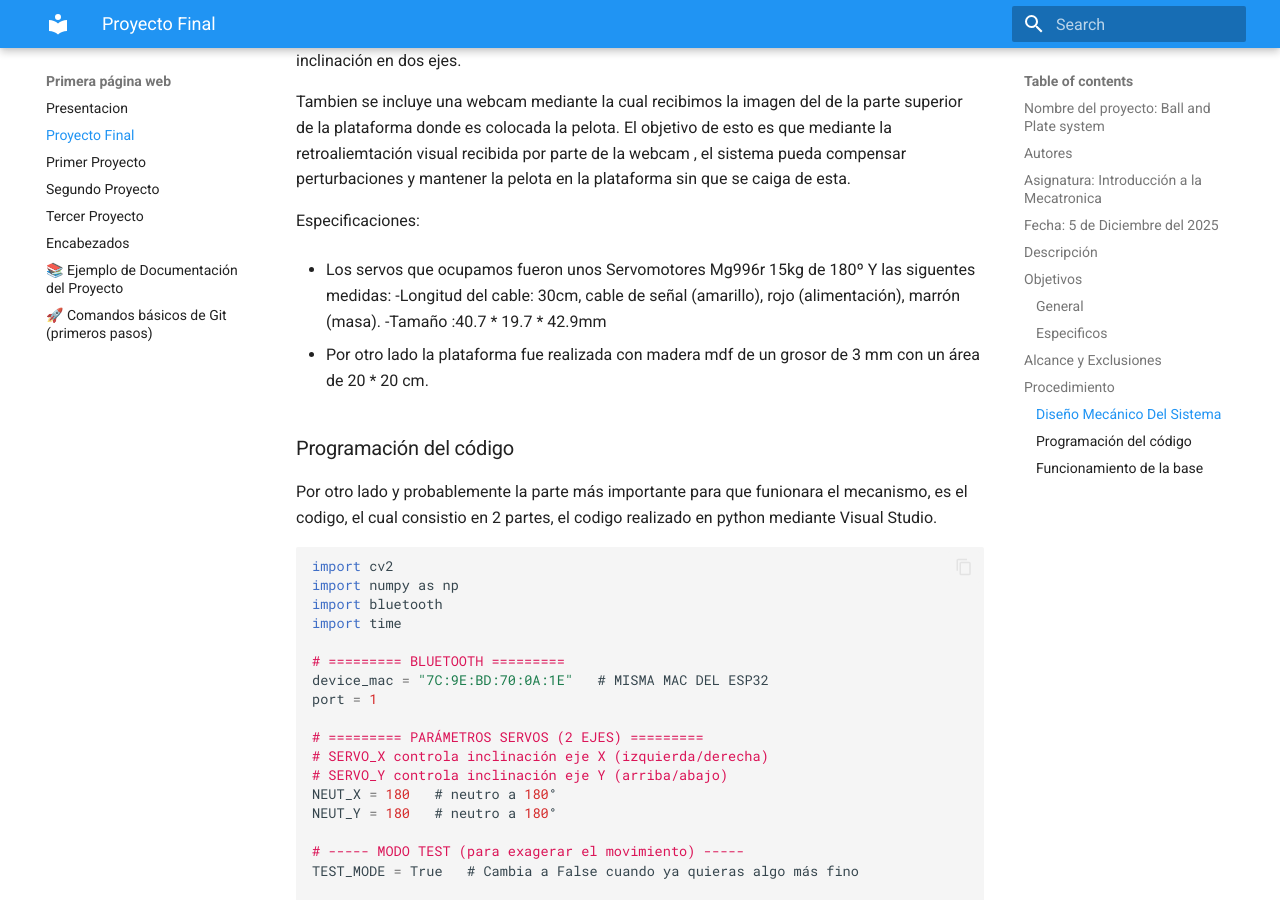
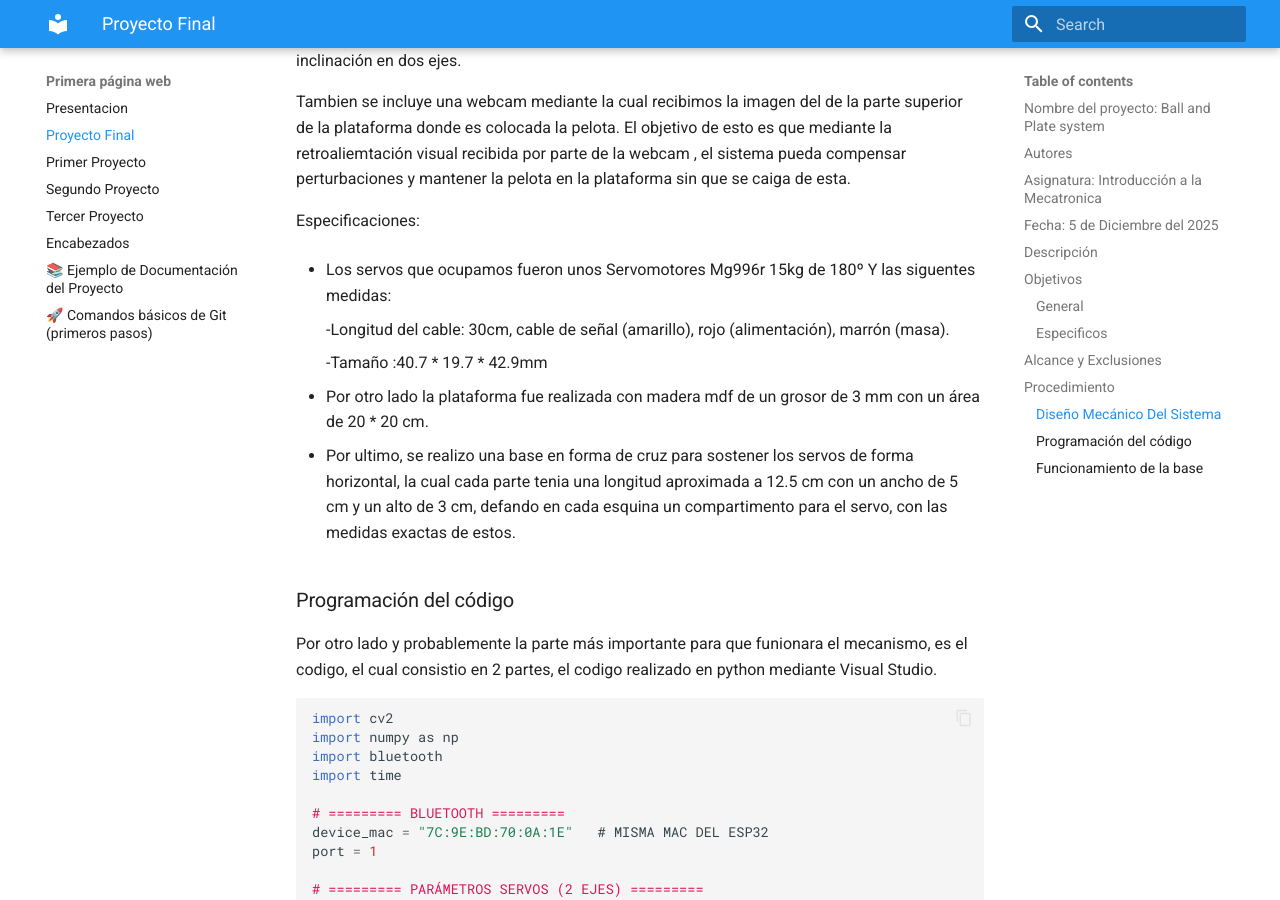
Before and after one commit to Rodrigo-ZC/ZC-ARCHS, an MkDocs documentation site: the page built from docs/Ball_and_plade_system.md, in a window 1280 px wide and 900 px high, scrolled down 1931 px. Built offline with MkDocs 1.6.1 and Material for MkDocs 9.7.7, drawn with Linux system fonts in a browser that asks for light colours.

Commit message:
Update Ball_and_plade_system.md

```diff
--- a/docs/Ball_and_plade_system.md
+++ b/docs/Ball_and_plade_system.md
@@ -63,10 +63,14 @@ Especificaciones:
 
 - Los servos que ocupamos fueron unos Servomotores Mg996r 15kg de 180º
    Y las siguentes medidas:
+
       -Longitud del cable: 30cm, cable de señal (amarillo), rojo (alimentación), marrón (masa).
+
       -Tamaño :40.7 * 19.7 * 42.9mm
 
 - Por otro lado la plataforma fue realizada con madera mdf de un grosor de 3 mm con un área de 20 * 20 cm.
+
+- Por ultimo, se realizo una base en forma de cruz para sostener los servos de forma horizontal, la cual cada parte tenia una longitud aproximada a 12.5 cm con un ancho de 5 cm y un alto de 3 cm, defando en cada esquina un compartimento para el servo, con las medidas exactas de estos.
 
 ###Programación del código
 
```
